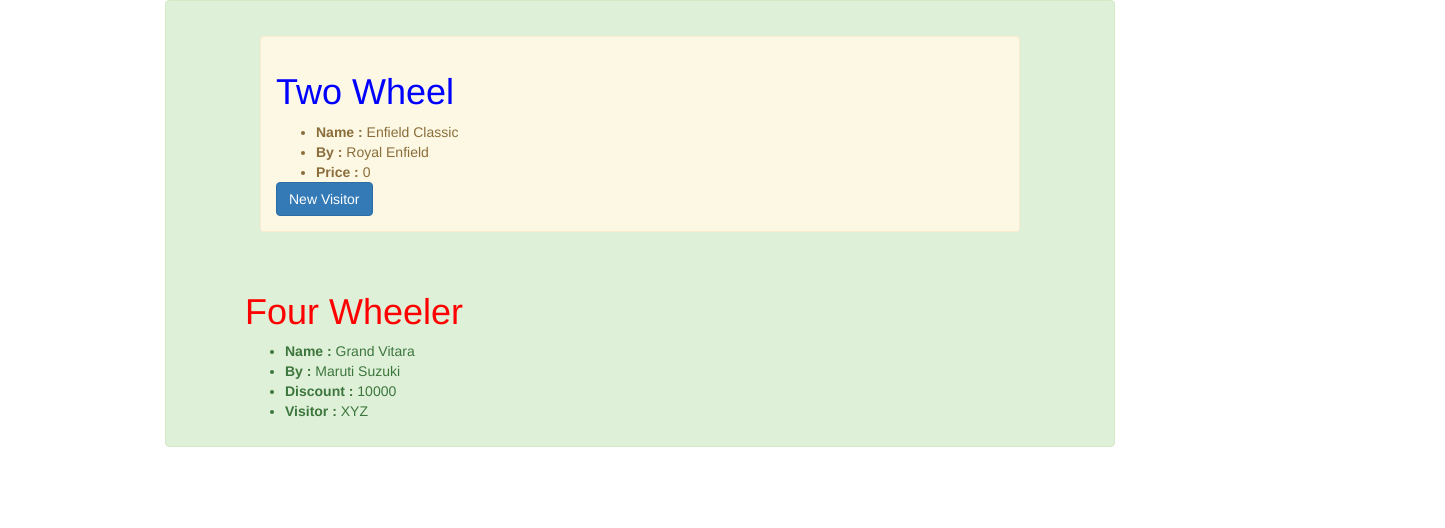
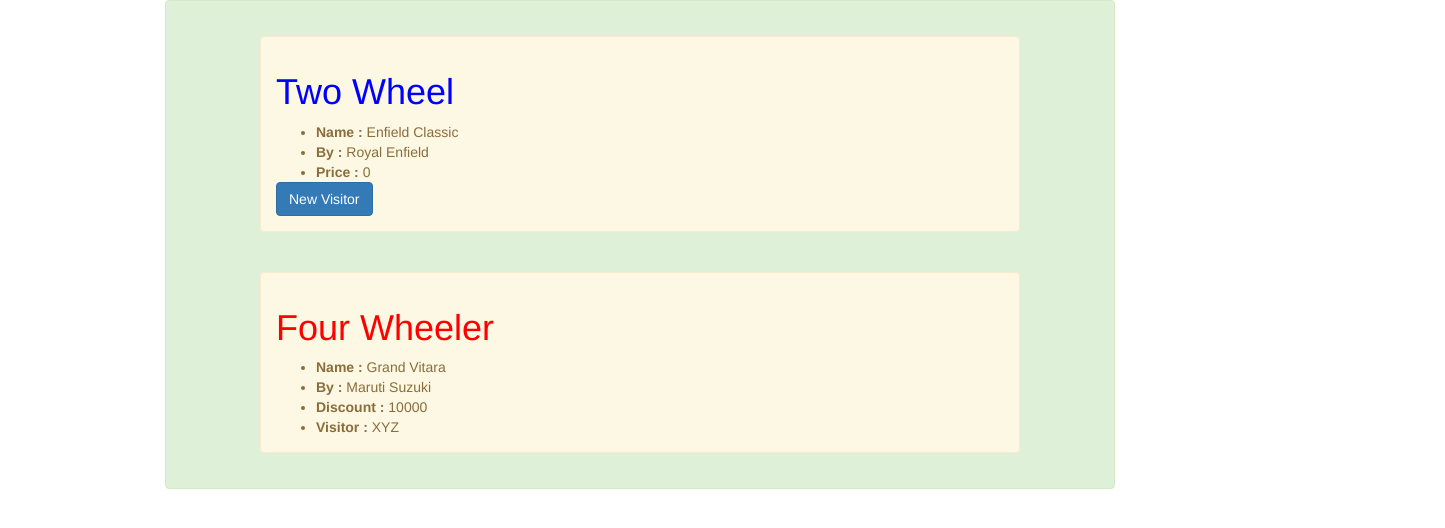
Before and after one commit to SachinKasar/reactjs-redux, a React app: page / in a window 1280 px wide. Shown: the top 528 px of the page, 1445 px wide, since content can reach past the window. Built offline with nearby package versions, Linux system fonts and the light colour scheme.

Commit message:
updated
updated

```diff
--- a/src/app/components/FourWheeler.js
+++ b/src/app/components/FourWheeler.js
@@ -3,9 +3,7 @@
 // FourWheel as a stateless Component
 export const FourWheeler = (props) => {
     return (
-		 <div className="container">
-			<div className="row">
-				<div className="row">
+		 <div  className="alert alert-warning" >
 					<h1 style={{color:'red'}}> Four Wheeler </h1>
 					<ul>
 						<li>
@@ -23,7 +21,6 @@
 
 					</ul>
 				</div>
-			</div>
-		  </div>
+
         );
 };
```
